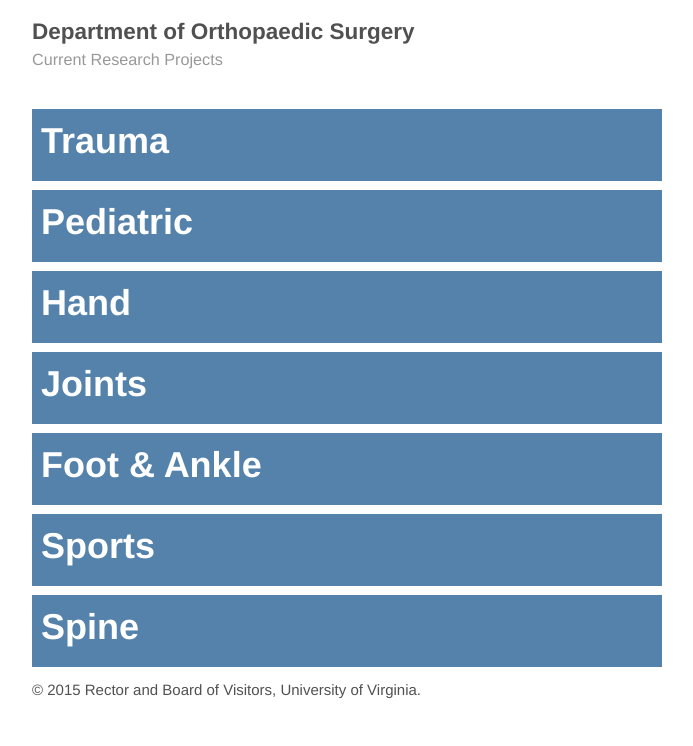
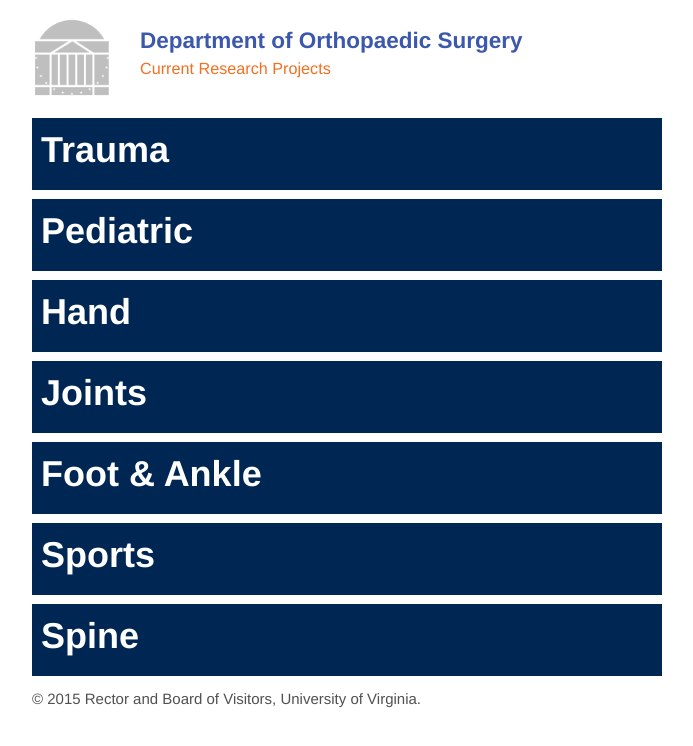
Before and after one commit to Orthotest/Orthotest.github.io, a Jekyll site: the page built from index.html, in a window 1280 px wide. Shown: the top 746 px of the page, without its empty margins (293-986 px from the left). Built offline with Jekyll 4.4.1, drawn with Linux system fonts in a browser that asks for light colours; the list of posts is cut into pages by our own code.

Commit message:
Add UVa rotunda image

```diff
--- a/_layouts/default.html
+++ b/_layouts/default.html
@@ -7,10 +7,13 @@
 
     <div class="container content">
       <header class="masthead">
-        <h3 class="masthead-title">
-          <a href="{{ site.baseurl }}/" title="Home">{{ site.title }}</a>
-        </h3>
-        <small>{{ site.tagline }}</small>
+        <img src="{{ "public/uvalogo.png" | prepend: site.baseurl }}" alt="U.Va. logo" class="logo">
+        <div class="words">
+          <h3 class="masthead-title">
+            <a href="{{ site.baseurl }}/" title="Home">{{ site.title }}</a>
+          </h3>
+          <small>{{ site.tagline }}</small>
+        </div>
       </header>
 
       <main>
--- a/_sass/_research.scss
+++ b/_sass/_research.scss
@@ -2,7 +2,8 @@
 
 .box {
   // background-color: #3A98FF;
-  background-color: #5482AB;
+  // background-color: #5482AB;
+  background-color: #002654;
   margin-bottom: .5em;
   padding: .5em;
   position: relative;
@@ -17,8 +18,22 @@
 
   small {
     font-size: 90%;
-    color: #999;
+    color: #F36F21;
   }
+}
+
+.masthead-title a {
+  color: #3C58AD;
+}
+
+.logo {
+  height: 80px;
+  float: left;
+}
+
+.words {
+  margin-left: 6em;
+  margin-top: .5em;
 }
 
 .page {
```
Also changed, not shown: public/uvalogo.png (added).
